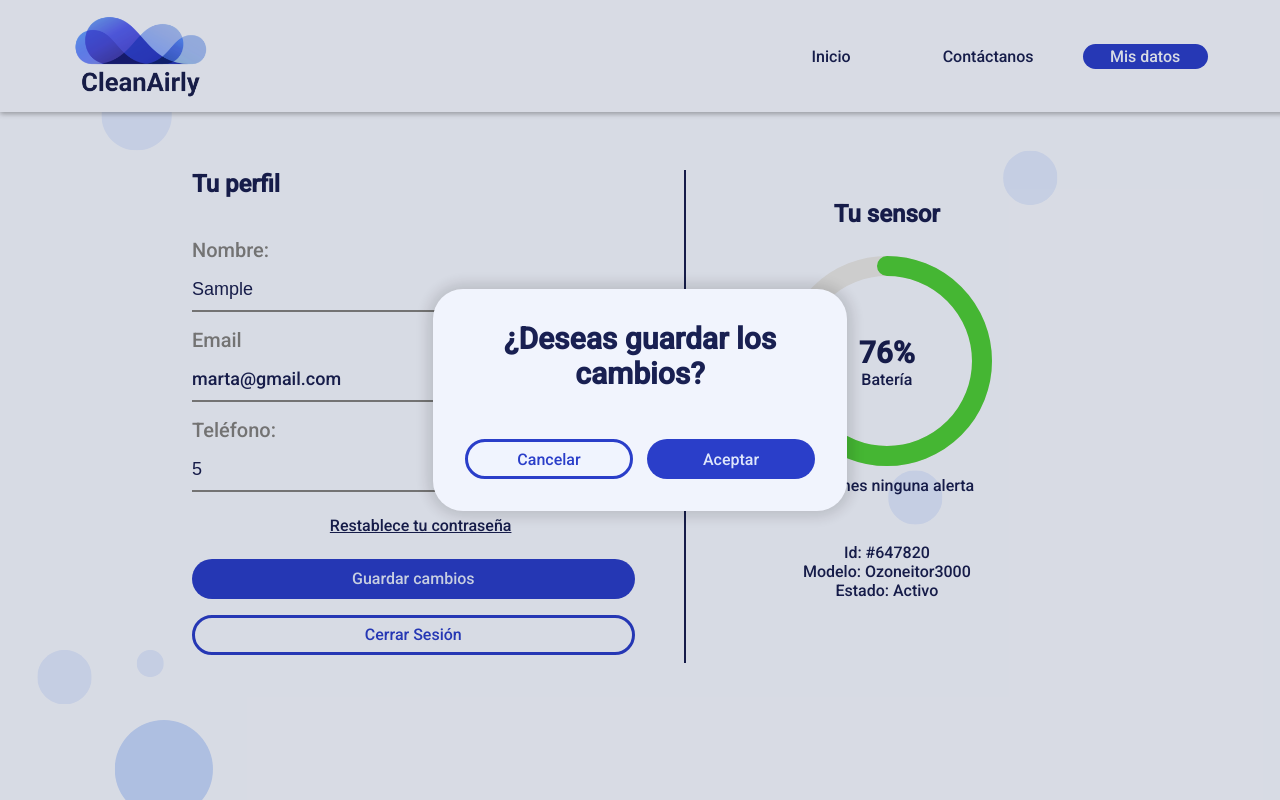
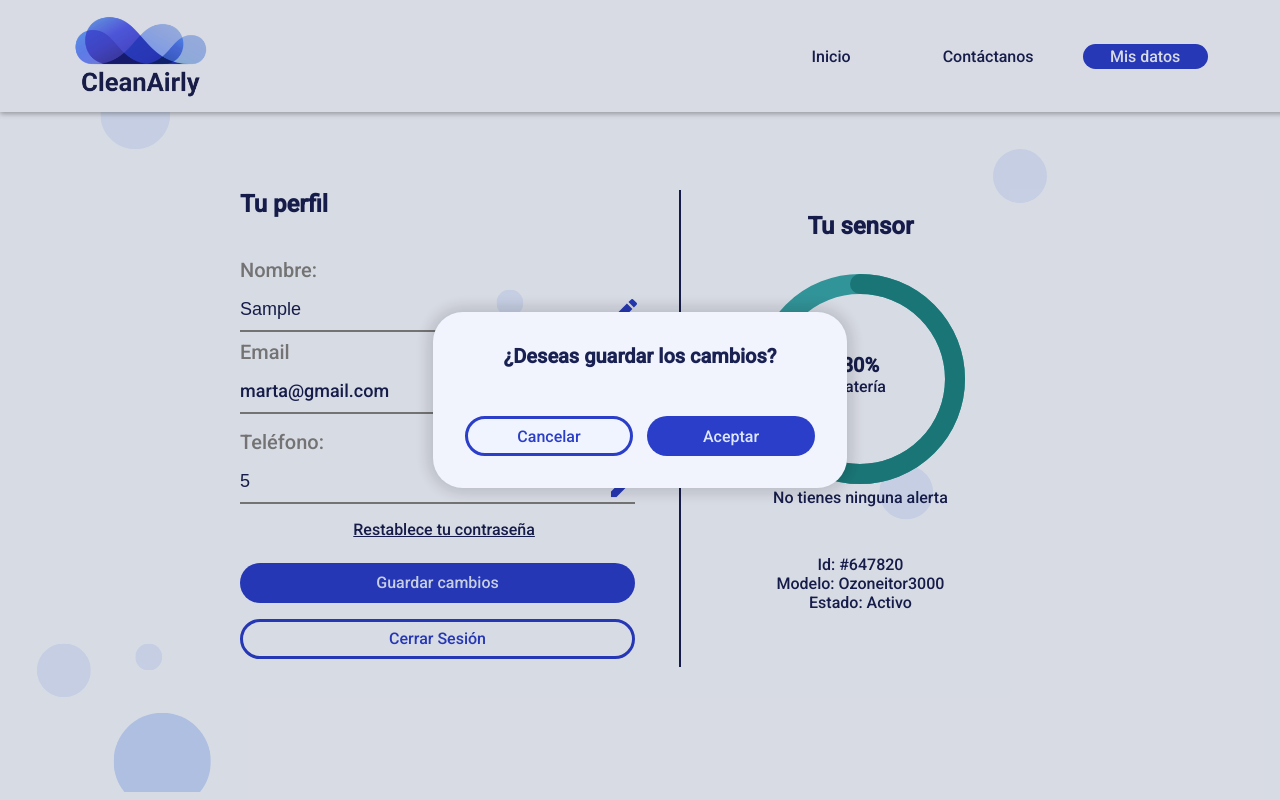
Before and after one commit to CleanAirly/Web, a website with bundled scripts: page src/nuevoPerfil.html in a window 1280 px wide. Both pictures are taken after typing "Sample", "5" into the empty fields and a click on the input "Guardar cambios". Built offline with nearby package versions, Linux system fonts and the light colour scheme; no server answers.

Commit message:
Perfil del usuario def

```diff
--- a/src/css/nuevoPerfil2.css
+++ b/src/css/nuevoPerfil3.css
@@ -8,12 +8,19 @@ section{
 }
 
 #contenedor-global{
-    padding: 0 12rem;
-    height: 100vh;
+    padding: 2rem 15rem 0;
+    height: 95vh;
     display: flex;
     flex-direction: row;
     align-items: center;
     justify-content: center;
+}
+.imagen-editar{
+    width: 2.5rem;
+    height: 2.5rem;
+    position: relative;
+    left: 83%;
+    margin-top: -3rem;
 }
 
 h1{
@@ -108,14 +115,19 @@ button{
         stroke-dashoffset: 596.9;
     }
 }
-
+#popup-guardar-cambios{
+    display: none;
+}
+#popup-cerrar-sesion{
+    display: none;
+}
 #contenedor-porcentaje-bat{
     position: relative;
     margin-top: -8.5rem;
     margin-bottom: 3rem;
 }
 h3{
-    font-size: 30px;
+    font-size: 20px;
 }
 #alertas{
     margin-top: 1rem;
--- a/src/nuevoPerfil.html
+++ b/src/nuevoPerfil.html
@@ -5,7 +5,7 @@
   <meta name="viewport" content="width=device-width, initial-scale=1.0">
   <title>Perfil - Pbiometria</title>
   <link rel="stylesheet" href="css/estilos5.css">
-  <link rel="stylesheet" href="css/nuevoPerfil2.css">
+  <link rel="stylesheet" href="css/nuevoPerfil3.css">
   <link rel="stylesheet" href="css/animaciones.css">
   <link rel="stylesheet" href="css/menu.css">
 </head>
@@ -38,12 +38,14 @@
 
       <label for="nombre-usuario">Nombre:</label>
       <input type="text" name="nombre" id="nombre-usuario" class="recuadros-inputs" required>
+      <img src="images/icono_editar.svg" alt="editar-nombre" class="imagen-editar">
 
       <h5> Email</h5>
       <div class="recuadros-inputs"><p id="email-usuario">marta@gmail.com</p></div>
 
       <label for="telefono-usuario">Teléfono:</label>
       <input type="number" name="telefono" id="telefono-usuario" class="recuadros-inputs" required>
+      <img src="images/icono_editar.svg" alt="editar-nombre" class="imagen-editar">
 
       <label id="error" class="hidden">Credenciales incorrectas</label>
 
@@ -57,11 +59,11 @@
       <h2>Tu sensor</h2>
       <div id="contenedor-progress-bar" class="centrar">
         <svg xmlns="http://www.w3.org/2000/svg" width="220" height="220" viewBox="0 0 220 220" fill="none">
-          <circle class="progress-bar-background" cx="110" cy="110" r="95" stroke="#E5E5E5" stroke-width="20" />
+          <circle class="progress-bar-background" cx="110" cy="110" r="95" stroke="#37A5AA" stroke-width="20" />
           <circle class="progress-bar-fill" cx="110" cy="110" r="95" stroke-linecap="round" stroke-width="20" />
         </svg>
         <div id="contenedor-porcentaje-bat" class="centrar">
-          <h3>76%</h3>
+          <h3 id="porcentaje-bateria">76%</h3>
           <p>Batería</p>
         </div>
       </div>
@@ -92,8 +94,8 @@
   </section>
 
 <script src="menu2.js"></script>
-<script  type="module" src="nuevoPerfil.js"></script>
-<script src="progressBar.js"></script>
+<script  type="module" src="nuevoPerfil2.js"></script>
+<script src="progressBar2.js"></script>
 
 </body>
 </html>
--- a/src/nuevoPerfil.js
+++ b/src/nuevoPerfil2.js
@@ -30,8 +30,6 @@ import { guardarDatosPerfil } from './LogicaFake/LogicaFakeEditarPerfil2.js';
 
 (async () => {
     try {
-        popupCerrarSesion.style.display = "none";
-        popupGuardar.style.display = "none";
 
         const resultado = await obtenerDatosUsuario(emailUsuario);
         nombreUsuario.value = resultado.nombre;
--- a/src/progressBar.js
+++ b/src/progressBar2.js
@@ -1,13 +1,13 @@
-let valorCreciente =50;
+let valorCreciente =80;
 let start= 0;
 const progressBarFill = document.querySelector('.progress-bar-fill');
-const mostrarValor = document.getElementById("texto-informativo");
+const mostrarValor = document.getElementById("porcentaje-bateria");
 setProgressBar(80);
 aumenta();
 function setProgressBar(progress){
     const totalLength = 596.9;
     const dashoffset = totalLength - (progress / 100) * totalLength;
-    progressBarFill.setAttribute('stroke', '#4DCB39');
+    progressBarFill.setAttribute('stroke', '#1E8484');
 
     progressBarFill.style.strokeDashoffset = dashoffset;
 }
@@ -26,7 +26,7 @@ function aumenta(){
         }
         function ProgressEND(){
             //hago que mi texto aumente poco a poco
-            mostrarValor.textContent =`${start}ppm`
+            mostrarValor.innerHTML =`${start}%`
             //para que cuando llegue al valor no siga aumentando
             if(start === valorCreciente){
                 clearInterval(progress);
```
